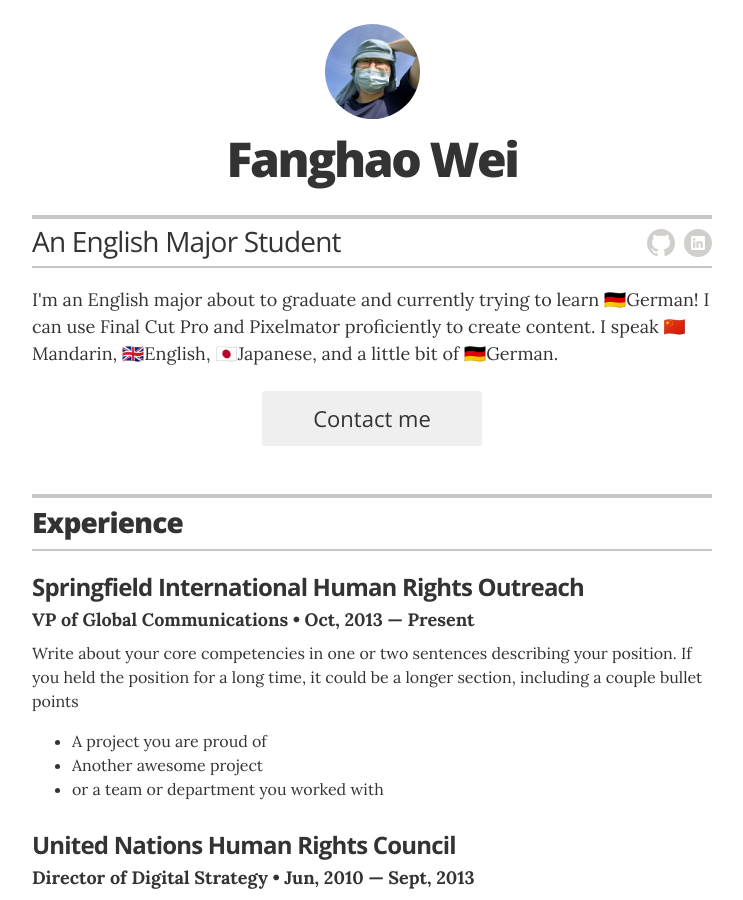
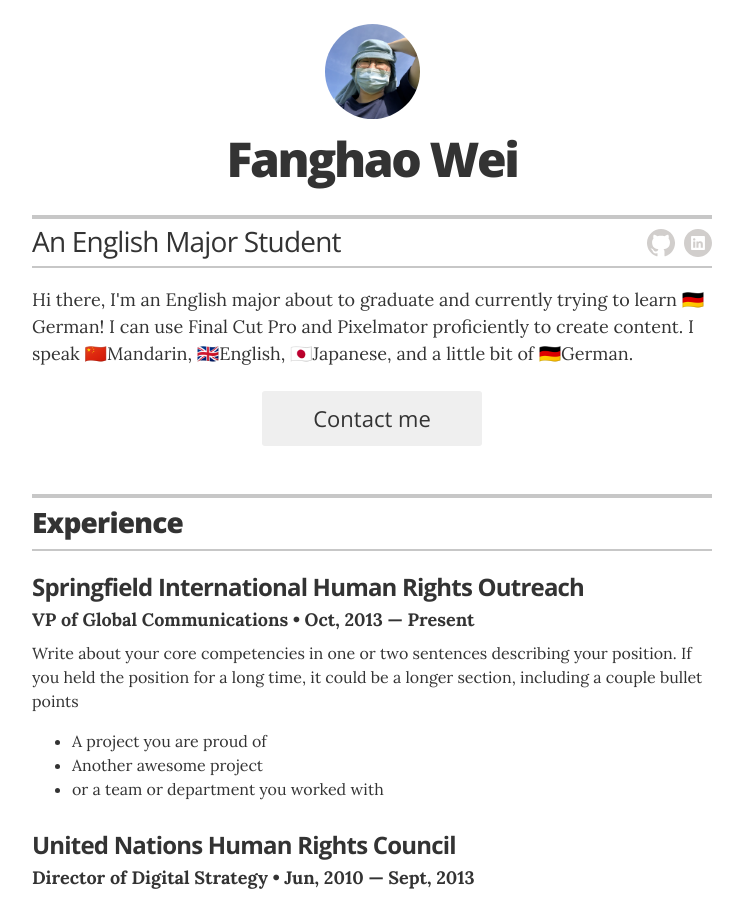
Before and after one commit to vfanghao/fanghao.me, a Jekyll site: the page built from index.html, in a window 1280 px wide and 900 px high. Shown: the whole window, without its empty margins (268-1011 px from the left). Built offline with Jekyll 4.4.1, drawn with Linux system fonts in a browser that asks for light colours.

Commit message:
Update _config.yml

```diff
--- a/_config.yml
+++ b/_config.yml
@@ -22,7 +22,7 @@
 
 
 
-resume_header_intro: "<p>I'm an English major about to graduate and currently trying to learn 🇩🇪German! I can use Final Cut Pro and Pixelmator proficiently to create content. I speak 🇨🇳Mandarin, 🇬🇧English, 🇯🇵Japanese, and a little bit of 🇩🇪German.</p>"
+resume_header_intro: "<p>Hi there, I'm an English major about to graduate and currently trying to learn 🇩🇪German! I can use Final Cut Pro and Pixelmator proficiently to create content. I speak 🇨🇳Mandarin, 🇬🇧English, 🇯🇵Japanese, and a little bit of 🇩🇪German.</p>"
 
 # use "yes" to display the email contact button,
 # "no" to display an "I'm not looking for work" message,
```
